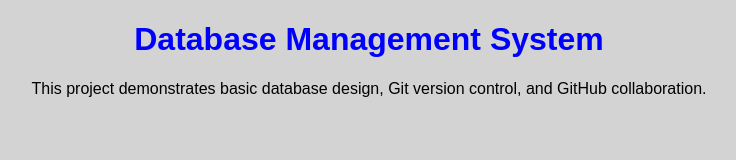
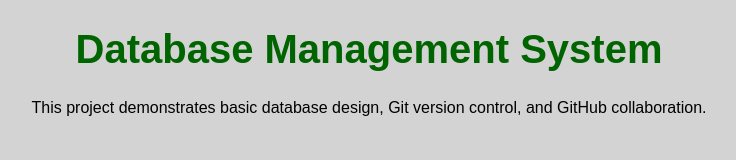
Before and after one commit to shenghaozhu95-dot/dbProject, a plain HTML site: page index.html in a window 1280 px wide. Shown: the whole page, without its empty margins (271-1007 px from the left). Drawn offline with Linux system fonts and the light colour scheme.

Commit message:
Updated page styling

```diff
--- a/bluestyle.css
+++ b/bluestyle.css
@@ -6,5 +6,6 @@ body {
 }
 
 h1 {
-    color: blue;
+    color: darkgreen;
+    font-size: 40px;
 }
```
